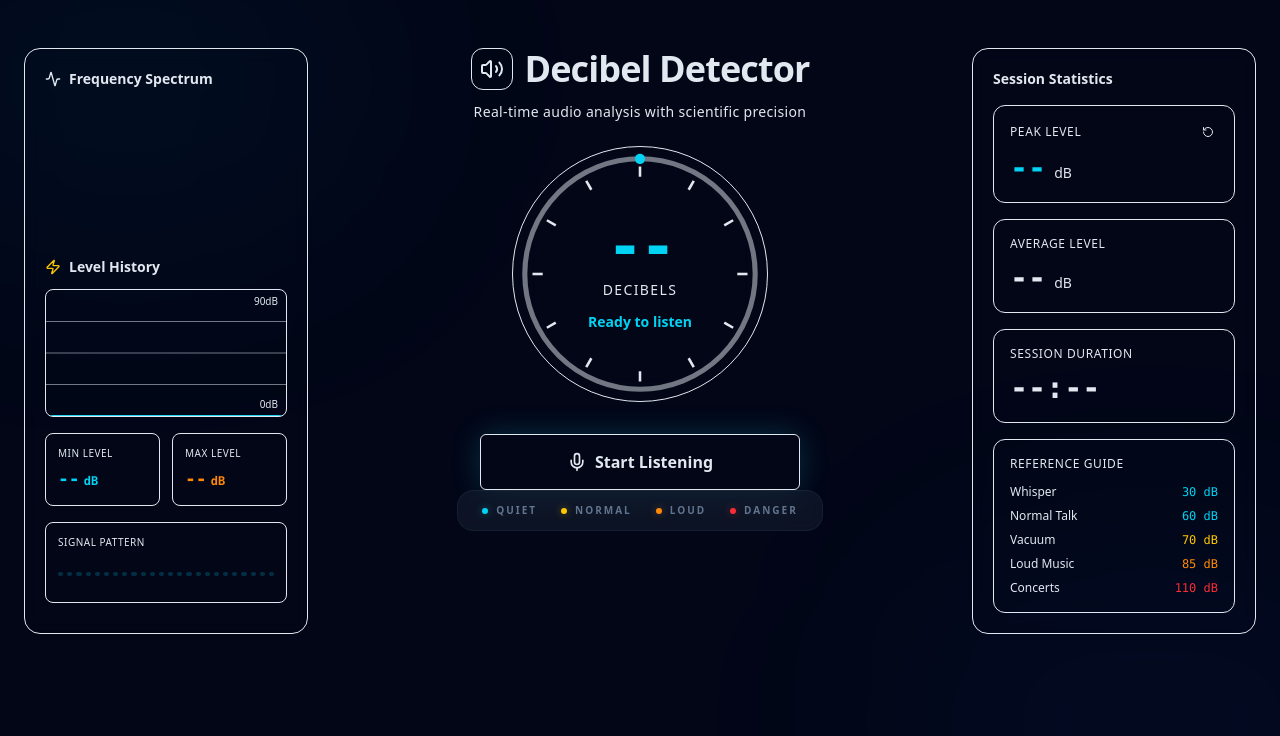
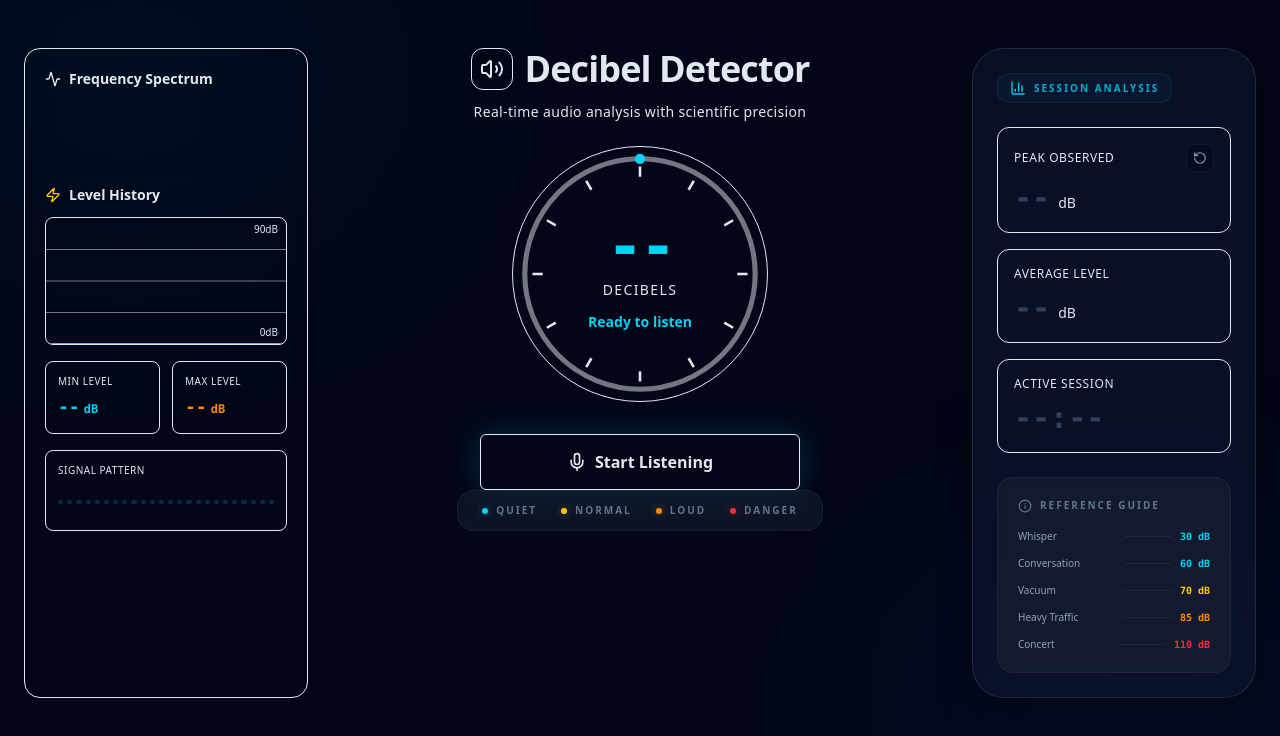
Before and after one commit to thaitommytran/decibel-detector-v2, a React (Vite) app: page / in a window 1280 px wide. Shown: the top 736 px of the page. Built offline with nearby package versions, Linux system fonts and the light colour scheme.

Commit message:
added conditional styling for listening state

```diff
--- a/src/components/FrequencyBars.tsx
+++ b/src/components/FrequencyBars.tsx
@@ -7,8 +7,8 @@ export function FrequencyBars({
   frequencyBars,
   isListening,
 }: FrequencyBarsProps) {
-  const getBarColor = (index: number, value: number) => {
-    if (!isListening || value < 0.1) return "bg-border";
+  const getBarColor = (index: number) => {
+    if (!isListening) return "bg-slate-800";
     const intensity = index / 32;
     if (intensity < 0.3) return "bg-cyan-400";
     if (intensity < 0.6) return "bg-yellow-400";
@@ -17,16 +17,16 @@ export function FrequencyBars({
   };
 
   return (
-    <div className="flex items-end justify-between gap-1 h-32 mb-6">
+    <div className="flex items-end justify-between gap-[2px] h-20">
       {frequencyBars.map((value, i) => (
         <div
           key={i}
-          className={`flex-1 rounded-t transition-all duration-75 ${getBarColor(i, value)}`}
+          className={`flex-1 rounded-sm transition-all duration-75 ${getBarColor(i)}`}
           style={{
             height: `${Math.max(4, value * 100)}%`,
-            opacity: isListening ? 0.4 + value * 0.6 : 0.2,
+            opacity: isListening ? 0.4 + value * 0.6 : 0.1,
             boxShadow:
-              isListening && value > 0.3 ? `0 0 10px currentColor` : "none",
+              isListening && value > 0.5 ? `0 0 10px currentColor` : "none",
           }}
         />
       ))}
--- a/src/components/SessionStats.tsx
+++ b/src/components/SessionStats.tsx
@@ -1,4 +1,4 @@
-import { RotateCcw } from "lucide-react";
+import { RotateCcw, BarChart3, Info } from "lucide-react";
 import { StatsCard } from "./StatsCard";
 
 interface NoiseLevel {
@@ -29,24 +29,28 @@ export function SessionStats({
   formatTime,
 }: SessionStatsProps) {
   return (
-    <div className="bg-card/50 backdrop-blur-sm rounded-2xl border border-border p-5 h-full">
-      <h3 className="text-sm font-semibold text-foreground mb-4">
-        Session Statistics
+    <div className="glass-panel rounded-[2rem] p-6 h-full flex flex-col gap-6">
+      <div className="flex items-center gap-2 px-3 py-1.5 rounded-xl bg-cyan-500/5 border border-cyan-500/10 w-fit">
+        <BarChart3 className="w-4 h-4 text-cyan-400" />
+        <h3 className="text-[10px] font-bold text-cyan-400/80 uppercase tracking-[0.2em]">
+          Session Analysis
         </h3>
+      </div>
 
-      <div className="space-y-4">
+      <div className="flex flex-col gap-4">
         {/* Peak */}
         <StatsCard
-          label="Peak Level"
+          label="Peak Observed"
           value={isListening ? peakDecibels : "--"}
           unit="dB"
-          color={peakLevel.color}
+          color={isListening ? peakLevel.color : "text-slate-700"}
           action={
             <button
               onClick={onResetPeak}
-              className="p-1 rounded hover:bg-muted transition-colors text-muted-foreground hover:text-foreground"
+              className="p-1.5 rounded-lg bg-black/20 hover:bg-black/40 border border-white/5 transition-all text-slate-400 hover:text-white"
+              title="Reset Peak"
             >
-              <RotateCcw className="w-3 h-3" />
+              <RotateCcw className="w-3.5 h-3.5" />
             </button>
           }
         />
@@ -56,40 +60,51 @@ export function SessionStats({
           label="Average Level"
           value={isListening ? avgDecibels : "--"}
           unit="dB"
+          color={isListening ? "text-cyan-400" : "text-slate-700"}
         />
 
         {/* Session time */}
         <StatsCard
-          label="Session Duration"
+          label="Active Session"
           value={isListening ? formatTime(sessionTime) : "--:--"}
+          color={isListening ? "text-white" : "text-slate-700"}
         />
+      </div>
 
       {/* Reference guide */}
-        <div className="bg-background/50 rounded-xl p-4 border border-border/50">
-          <span className="text-xs text-muted-foreground uppercase tracking-wider mb-3 block">
+      <div className="mt-auto">
+        <div className="glass-card rounded-2xl p-5 border border-white/[0.02]">
+          <div className="flex items-center gap-2 mb-4">
+            <Info className="w-3.5 h-3.5 text-slate-500" />
+            <span className="text-[10px] font-bold text-slate-500 uppercase tracking-[0.2em]">
               Reference Guide
             </span>
-          <div className="space-y-2 text-xs">
-            <div className="flex justify-between">
-              <span className="text-muted-foreground">Whisper</span>
-              <span className="text-cyan-400 font-mono">30 dB</span>
           </div>
-            <div className="flex justify-between">
-              <span className="text-muted-foreground">Normal Talk</span>
-              <span className="text-cyan-400 font-mono">60 dB</span>
+          <div className="space-y-3">
+            {[
+              { label: "Whisper", db: 30, color: "text-cyan-400" },
+              { label: "Conversation", db: 60, color: "text-cyan-400" },
+              { label: "Vacuum", db: 70, color: "text-yellow-400" },
+              { label: "Heavy Traffic", db: 85, color: "text-orange-400" },
+              { label: "Concert", db: 110, color: "text-red-500" },
+            ].map((item) => (
+              <div
+                key={item.label}
+                className="flex justify-between items-center group"
+              >
+                <span className="text-[10px] text-slate-400 group-hover:text-slate-300 transition-colors">
+                  {item.label}
+                </span>
+                <div className="flex items-center gap-2">
+                  <div className="w-12 h-[1px] bg-white/5" />
+                  <span
+                    className={`text-[10px] font-mono font-bold ${item.color}`}
+                  >
+                    {item.db} dB
+                  </span>
                 </div>
-            <div className="flex justify-between">
-              <span className="text-muted-foreground">Vacuum</span>
-              <span className="text-yellow-400 font-mono">70 dB</span>
               </div>
-            <div className="flex justify-between">
-              <span className="text-muted-foreground">Loud Music</span>
-              <span className="text-orange-400 font-mono">85 dB</span>
-            </div>
-            <div className="flex justify-between">
-              <span className="text-muted-foreground">Concerts</span>
-              <span className="text-red-500 font-mono">110 dB</span>
-            </div>
+            ))}
           </div>
         </div>
       </div>
```
Lines whose indentation alone changed are shown as unchanged.
